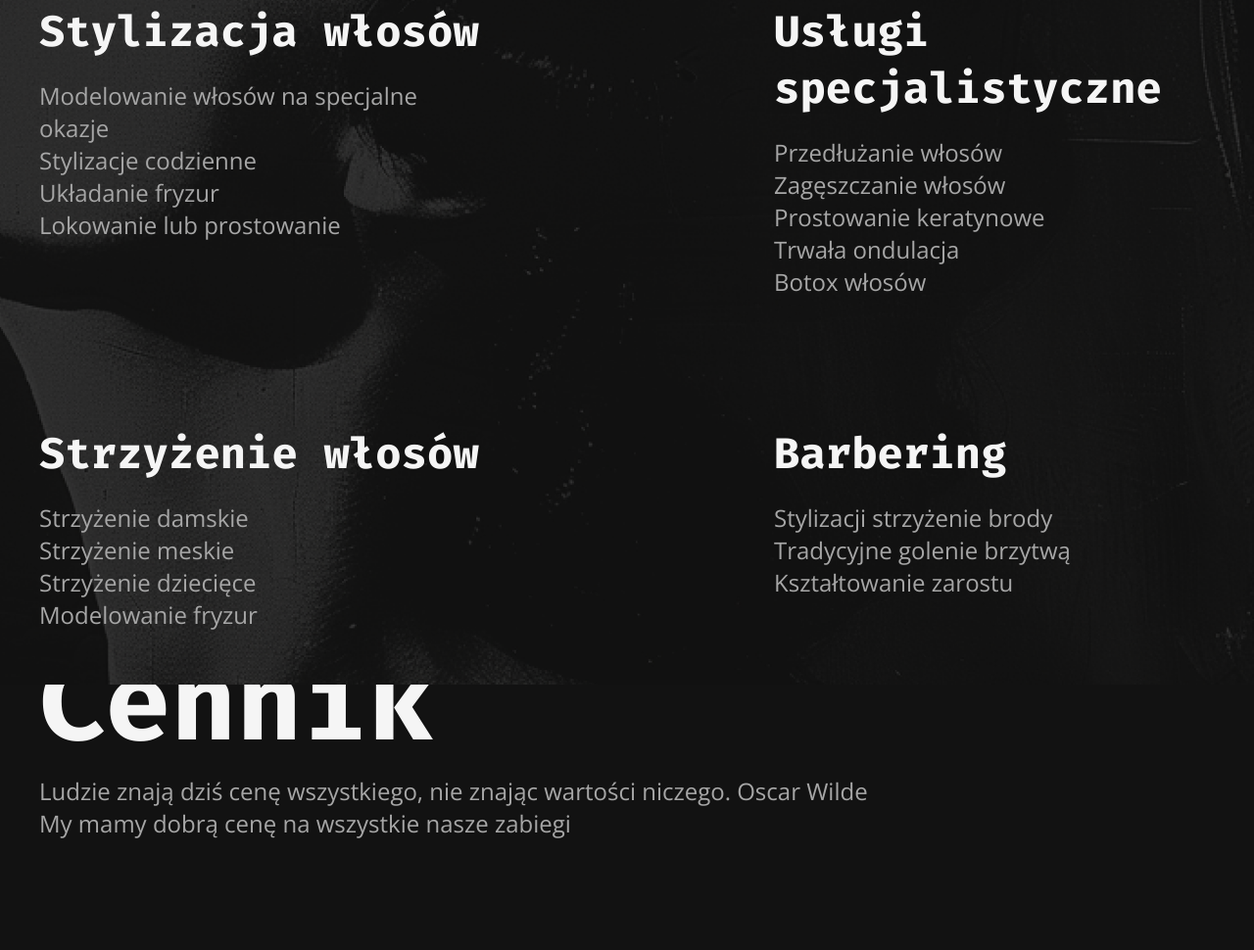
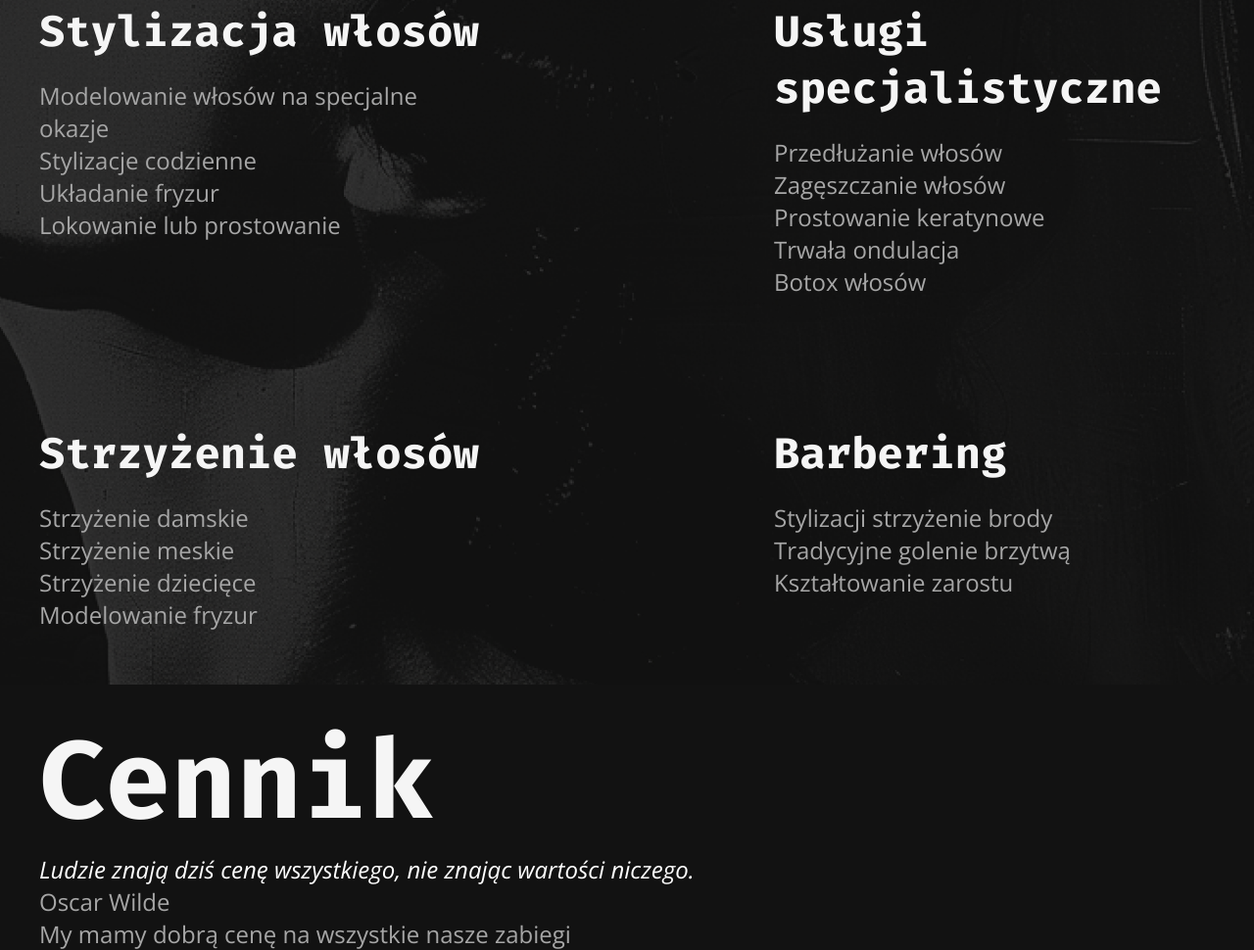
Before and after one commit to Elenmith/Fryzjerstwo, a plain HTML site: page uKrola/index.html in a window 1280 px wide. Shown: the part 2493-3463 px from the top of the page at 98% size. Before the commit the page ends 3350 px from the top, so only its background shows below. Drawn offline with nearby package versions, Linux system fonts and the light colour scheme; a web font is replaced by a local one.

Commit message:
Add files via upload

```diff
--- a/uKrola/index.html
+++ b/uKrola/index.html
@@ -119,7 +119,7 @@
     <div class="cennik-section">
         <div class="cennik-text">
             <h1>Cennik</h1>
-            <p>Ludzie znają dziś cenę wszystkiego, nie znając wartości niczego.
+            <p><span class="highlight">Ludzie znają dziś cenę wszystkiego, nie znając wartości niczego. </span><br>
                 Oscar Wilde</p>
             <p>My mamy dobrą cenę na wszystkie nasze zabiegi</p>
         </div>
--- a/uKrola/style.css
+++ b/uKrola/style.css
@@ -252,3 +252,18 @@
     z-index: 1;
     height: auto;
 }
+
+.cennik-section {
+    display: flex;
+    padding-top: 10vh;
+    position: relative;
+    z-index: 2;
+    background-color: transparent;
+}
+
+.cennik-text {
+    background-color: transparent;
+}
+.cennik-section h1, .cennik-section p {
+    background-color: transparent;
+}
```
